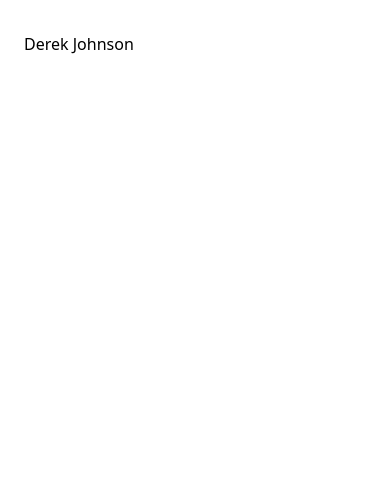
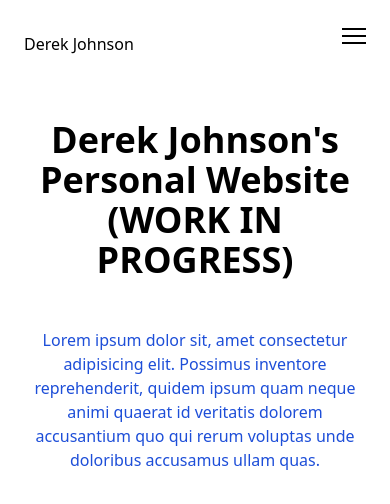
Before and after one commit to yohobojo/PersonalWebsite, a website: page index.html in a window 390 px wide. Drawn offline with Linux system fonts and the light colour scheme.

Commit message:
Mobile menu and main screen text

```diff
--- a/index.html
+++ b/index.html
@@ -21,7 +21,36 @@
                 <a href="./CV.html" class="hover:text-red-700">CV</a>
                 <a href="#" class="hover:text-red-700">Projects</a>
             </div>
+            <!-- Hamburger Icon -->
+            <button id="menu-btn" class="block hamburger md:hidden focus:outline-none">
+                <span class="hamburger-top"></span>
+                <span class="hamburger-middle"></span>
+                <span class="hamburger-bottom"></span>
+            </button>
+        </div>
+        <!-- Mobile Menu -->
+        <div class="md:hidden">
+            <div id="menu" class="absolute flex-col items-center self-end hidden py-8 mt-10 space-y-6 font-bold bg-white sm:w-auto sm:self-center left-6 right-6 drop-shadow-md">
+                <a href="./CV.html">CV</a>
+                <a href="#">Projects</a>
+            </div>
         </div>
     </nav>
+    <!-- Hero Section -->
+    <section id="hero">
+        <!-- Flex Container -->
+        <div class="container items-center px-6 mx-auto mt-10 space-y-0">
+            <!-- left item -->
+            <div class="flex flex-col items-center mb-32 space-y-12">
+                <h1 class="text-4xl font-bold text-center md:text-5xl">
+                    Derek Johnson's Personal Website<br>(WORK IN PROGRESS)
+                </h1>
+                <p class="text-center text-blue-700">
+                    Lorem ipsum dolor sit, amet consectetur adipisicing elit. Possimus inventore reprehenderit, quidem ipsum quam neque animi quaerat id veritatis dolorem accusantium quo qui rerum voluptas unde doloribus accusamus ullam quas.
+                </p>
+            </div>
+        </div>
+    </section>
+    <script src="js/script.js"></script>
 </body>
 </html>
--- a/input.css
+++ b/input.css
@@ -1,3 +1,45 @@
 @tailwind base;
 @tailwind components;
 @tailwind utilities;
+
+/* Hamburger menu */
+.hamburger {
+    cursor: pointer;
+    width: 24px;
+    height: 24px;
+    transition: all 0.25s;
+    position: relative;
+}
+
+.hamburger-top,
+.hamburger-middle,
+.hamburger-bottom {
+    position: absolute;
+    top: 0;
+    left: 0;
+    width: 24px;
+    height: 2px;
+    background: black;
+    transform: rotate(0);
+    transition: all 0.5s;
+}
+
+.hamburger-middle {
+    transform: translateY(7px)
+}
+.hamburger-bottom {
+    transform: translateY(14px)
+}
+.open {
+    transform: rotate(90deg);
+    transform: translateY(0px);
+}
+.open .hamburger-top {
+    transform: rotate(45deg) translateY(6px) translate(6px);
+}
+.open .hamburger-middle {
+    display: none;
+}
+.open .hamburger-bottom {
+    transform: rotate(-45deg) translateY(6px) translate(-6px);
+}
--- /dev/null
+++ b/js/script.js
@@ -0,0 +1,8 @@
+const btn = document.getElementById('menu-btn');
+const nav = document.getElementById('menu');
+
+btn.addEventListener('click', () => {
+  btn.classList.toggle('open');
+  nav.classList.toggle('flex');
+  nav.classList.toggle('hidden');
+});
```
Also changed, not shown: CV.html (line endings or trailing spaces), css/main.css.
